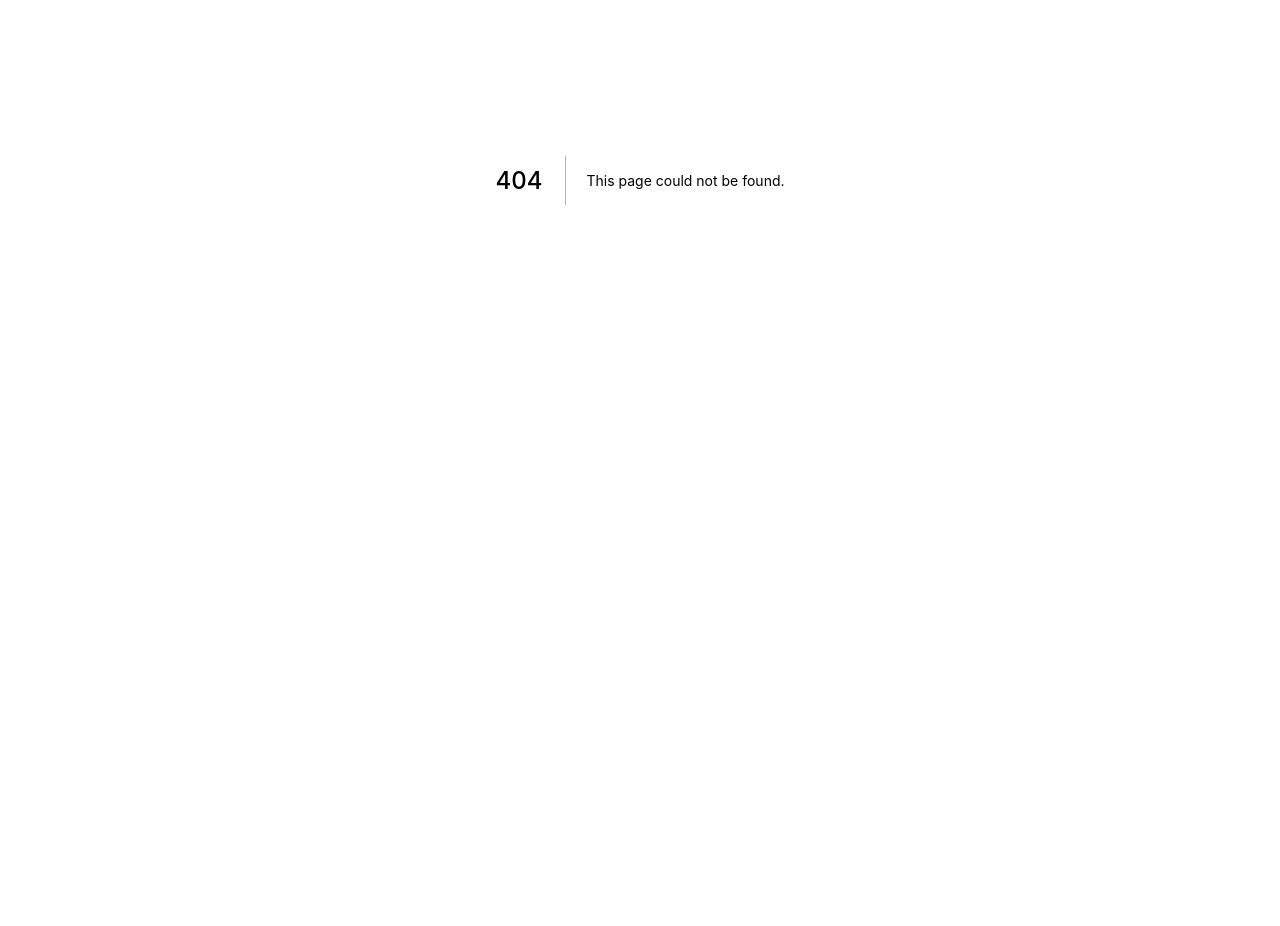
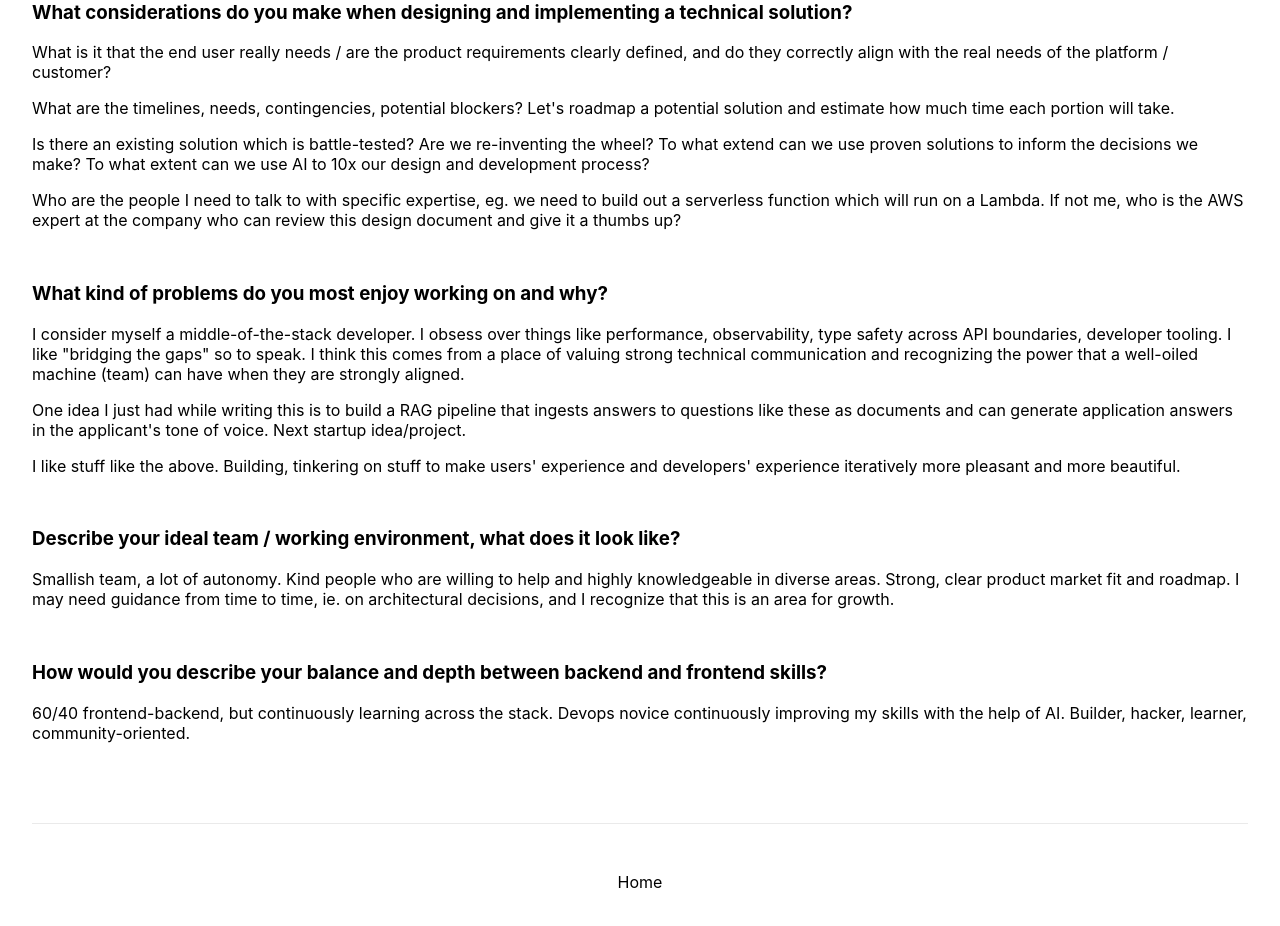
Before and after one commit to chriswillsflannery/chriswillsflannery, a Next.js app: page /posts/ragExamplesForJobApplication in a window 1280 px wide. Before the commit this address had no page. Shown: the part 220-1146 px from the top of the page. Before the commit the page ends 800 px from the top, so only its background shows below. Built offline with nearby package versions, Linux system fonts and the light colour scheme.

Commit message:
RAG examples batch1

```diff
--- a/pages/index.tsx
+++ b/pages/index.tsx
@@ -37,6 +37,12 @@ const Home: NextPage = () => {
 
         {locale==='en-US' ? (
           <>
+            <p>
+              <Link href="./posts/ragExamplesForJobApplication">
+                {`RAG documents for job application autofill`}
+              </Link>
+            </p>
+
             <p>
               <Link href="./posts/uiStringPatternMatching">
                 {`React: UI string pattern matching with Regex`}
--- /dev/null
+++ b/pages/posts/ragExamplesForJobApplication.tsx
@@ -0,0 +1,63 @@
+import { useEffect, useState } from 'react';
+import type { NextPage } from 'next'
+import Head from 'next/head'
+import Link from 'next/link';
+
+import styles from '@/styles/Home.module.css';
+import { HL } from '@/components';
+
+const RagExamplesForJobApplication: NextPage = () => {
+  return (
+    <div className={styles.container}>
+      <Head>
+        <title>ChrisWF.</title>
+        <meta name="description" content="Generated by create next app" />
+        <link rel="icon" href="/favicon.ico" />
+      </Head>
+
+      <main className={styles.articleMain}>
+        <h1>{`Here are some Q&A examples we can do RAG on for easier job application form field completion.`}</h1>
+        <HL />
+
+        <article>
+            <h3>{`What considerations do you make when designing and implementing a technical solution?`}</h3>
+            <p>{`What is it that the end user really needs / are the product requirements clearly defined, and do they correctly align with the real needs of the platform / customer?`}</p>
+            <p>{`What are the timelines, needs, contingencies, potential blockers? Let's roadmap a potential solution and estimate how much time each portion will take.`}</p>
+            <p>{`Is there an existing solution which is battle-tested? Are we re-inventing the wheel? To what extend can we use proven solutions to inform the decisions we make? To what extent can we use AI to 10x our design and development process?`}</p>
+            <p>{`Who are the people I need to talk to with specific expertise, eg. we need to build out a serverless function which will run on a Lambda. If not me, who is the AWS expert at the company who can review this design document and give it a thumbs up?`}</p>
+        </article>
+        <HL />
+
+        <article>
+            <h3>{`What kind of problems do you most enjoy working on and why?`}</h3>
+            <p>{`I consider myself a middle-of-the-stack developer. I obsess over things like performance, observability, type safety across API boundaries, developer tooling. I like "bridging the gaps" so to speak. I think this comes from a place of valuing strong technical communication and recognizing the power that a well-oiled machine (team) can have when they are strongly aligned.`}</p>
+            <p>{`One idea I just had while writing this is to build a RAG pipeline that ingests answers to questions like these as documents and can generate application answers in the applicant's tone of voice. Next startup idea/project.`}</p>
+            <p>{`I like stuff like the above. Building, tinkering on stuff to make users' experience and developers' experience iteratively more pleasant and more beautiful.`}</p>
+        </article>
+        <HL />
+
+        <article>
+            <h3>{`Describe your ideal team / working environment, what does it look like?`}</h3>
+            <p>{`Smallish team, a lot of autonomy. Kind people who are willing to help and highly knowledgeable in diverse areas. Strong, clear product market fit and roadmap. I may need guidance from time to time, ie. on architectural decisions, and I recognize that this is an area for growth.`}</p>
+        </article>
+        <HL />
+
+        <article>
+            <h3>{`How would you describe your balance and depth between backend and frontend skills?`}</h3>
+            <p>{`60/40 frontend-backend, but continuously learning across the stack. Devops novice continuously improving my skills with the help of AI. Builder, hacker, learner, community-oriented.`}</p>
+        </article>
+
+      </main>
+
+      <footer className={styles.footer}>
+        <p>
+          <Link href="../">
+            Home
+          </Link>
+        </p>
+      </footer>
+    </div>
+  )
+}
+
+export default RagExamplesForJobApplication
```
